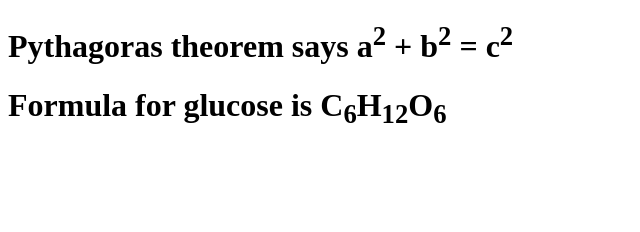
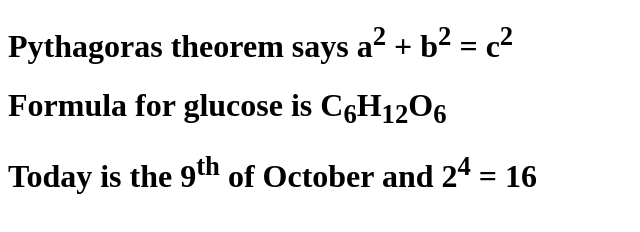
Before and after one commit to nitinLogic/Web-Development, a plain HTML site: page HTML/sub_sup.html in a window 1280 px wide. Shown: the whole page, without its empty margins (0-640 px from the left). Drawn offline with Linux system fonts and the light colour scheme.

Commit message:
Modify old file

```diff
--- a/HTML/sub_sup.html
+++ b/HTML/sub_sup.html
@@ -8,5 +8,6 @@
     <body>
         <h1>Pythagoras theorem says a<sup>2</sup> + b<sup>2</sup> = c<sup>2</sup></h1>
         <h1>Formula for glucose is C<sub>6</sub>H<sub>12</sub>O<sub>6</sub></h1>
+        <h1>Today is the 9<sup>th</sup> of October and 2<sup>4</sup> &equals; 16</h1>
     </body>
 </html>
```
